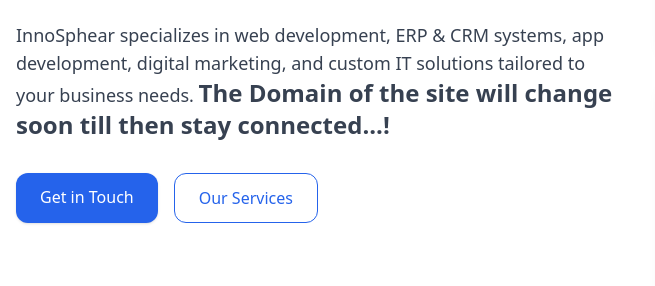
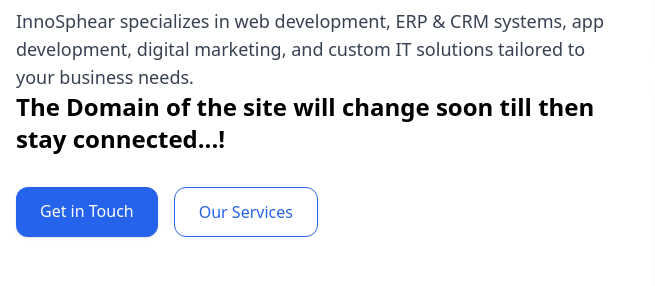
Before and after one commit to Ujjwal0620/innosphear, a plain HTML site: page Index.html in a window 1280 px wide. Shown: the part 398-684 px from the top of the page, 0-655 px from the left. Drawn offline with nearby package versions, Linux system fonts and the light colour scheme.

Commit message:
Update Index.html

```diff
--- a/Index.html
+++ b/Index.html
@@ -52,7 +52,7 @@
         </h1>
         <p class="mt-6 text-gray-700 text-lg">
           InnoSphear specializes in web development, ERP & CRM systems, app development, digital marketing, and custom IT solutions tailored to your business needs.
-          <span class="text-2xl font-bold">The Domain of the site will change soon till then stay connected...!</span>
+          <h1 class="text-2xl font-bold">The Domain of the site will change soon till then stay connected...!</h1>
         </p>
         <div class="mt-8 flex flex-wrap gap-4">
           <a href="https://docs.google.com/forms/d/e/1FAIpQLSd4_25x8avuAftPSyarfmk7Z_C14pG77RrsnTeboM_45kd2sg/viewform?usp=dialog" class="bg-blue-600 text-white px-6 py-3 rounded-xl shadow hover:bg-blue-700 transition duration-300">
```
